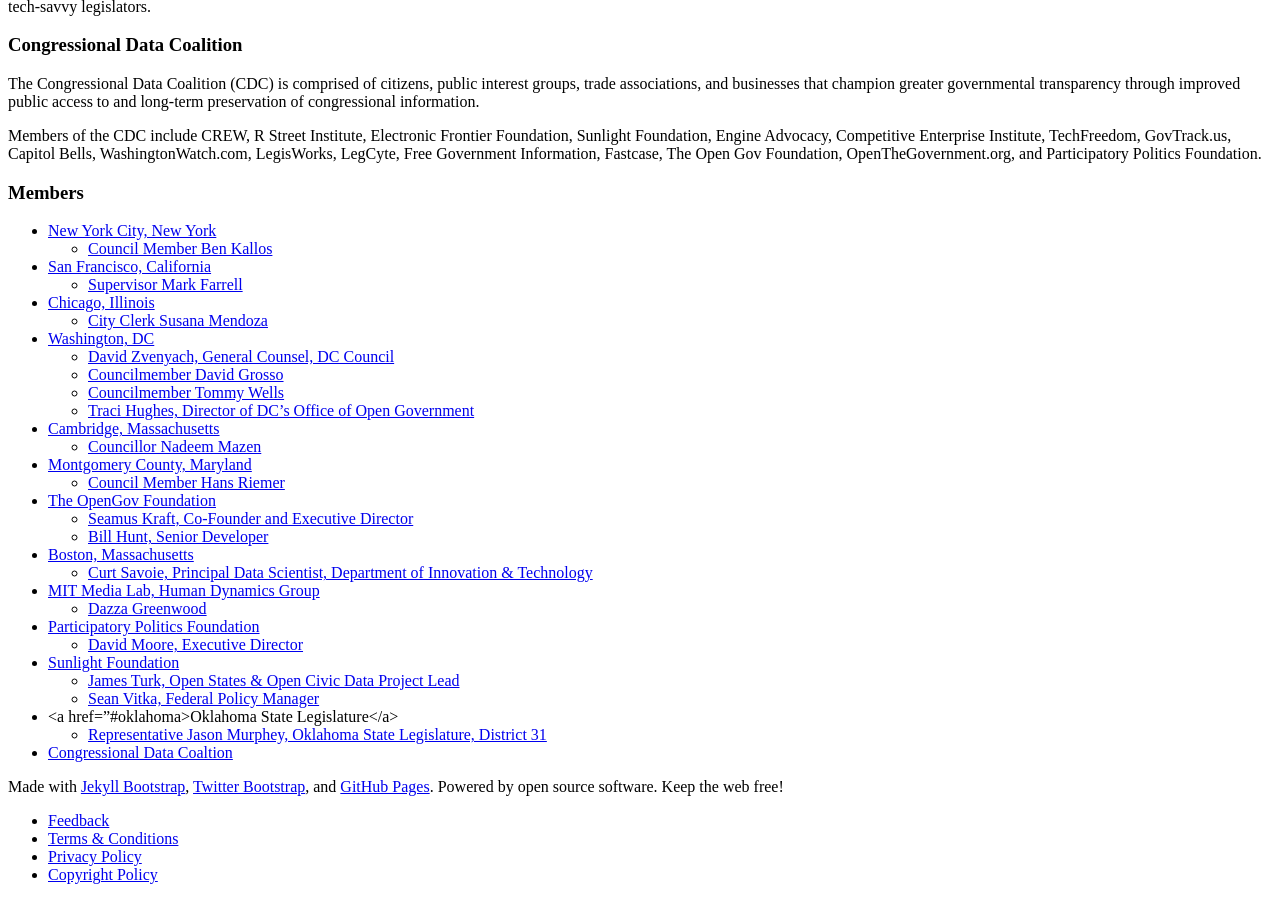
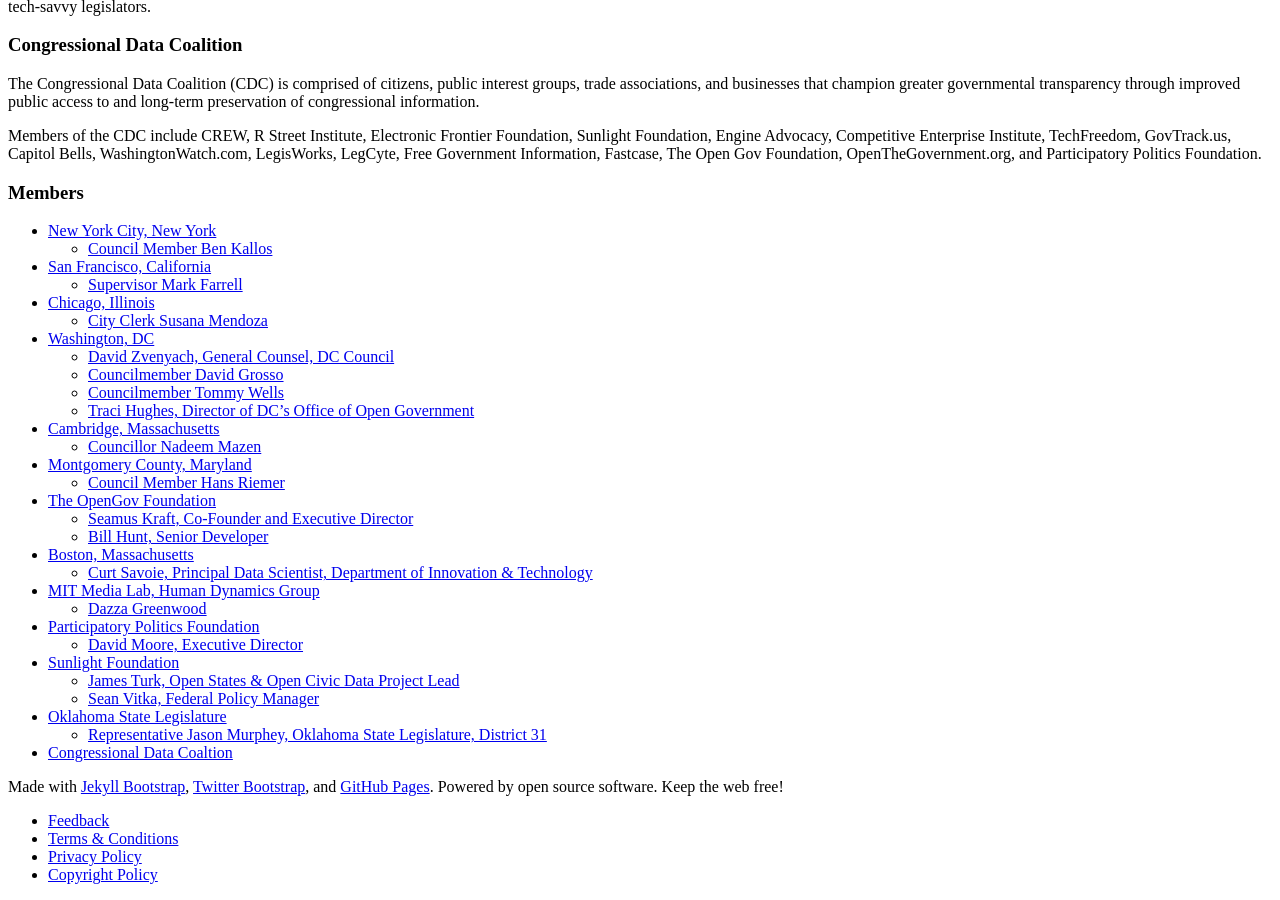
Before and after one commit to opengovfoundation/free-law-founders-site, a Jekyll site: the page built from who-we-are.md, in a window 1280 px wide and 900 px high, scrolled down 3929 px. Built offline with Jekyll 4.4.1, drawn with Linux system fonts in a browser that asks for light colours; nearby versions of some CDN libraries.

Commit message:
Update who-we-are.md

```diff
--- a/who-we-are.md
+++ b/who-we-are.md
@@ -33,7 +33,7 @@ sidebar: |
   * <a href="#sunlight_foundation">Sunlight Foundation</a>
     * <a href="#sunlight-james_turk">James Turk, Open States & Open Civic Data Project Lead</a>
     * <a href="#sunlight-sean_vitka">Sean Vitka, Federal Policy Manager</a>
-  * <a href="#oklahoma>Oklahoma State Legislature</a>
+  * <a href="#oklahoma">Oklahoma State Legislature</a>
     * <a href="#jason_murphey">Representative Jason Murphey, Oklahoma State Legislature, District 31</a>
   * <a href="#congressional_data">Congressional Data Coaltion</a>
 
```
